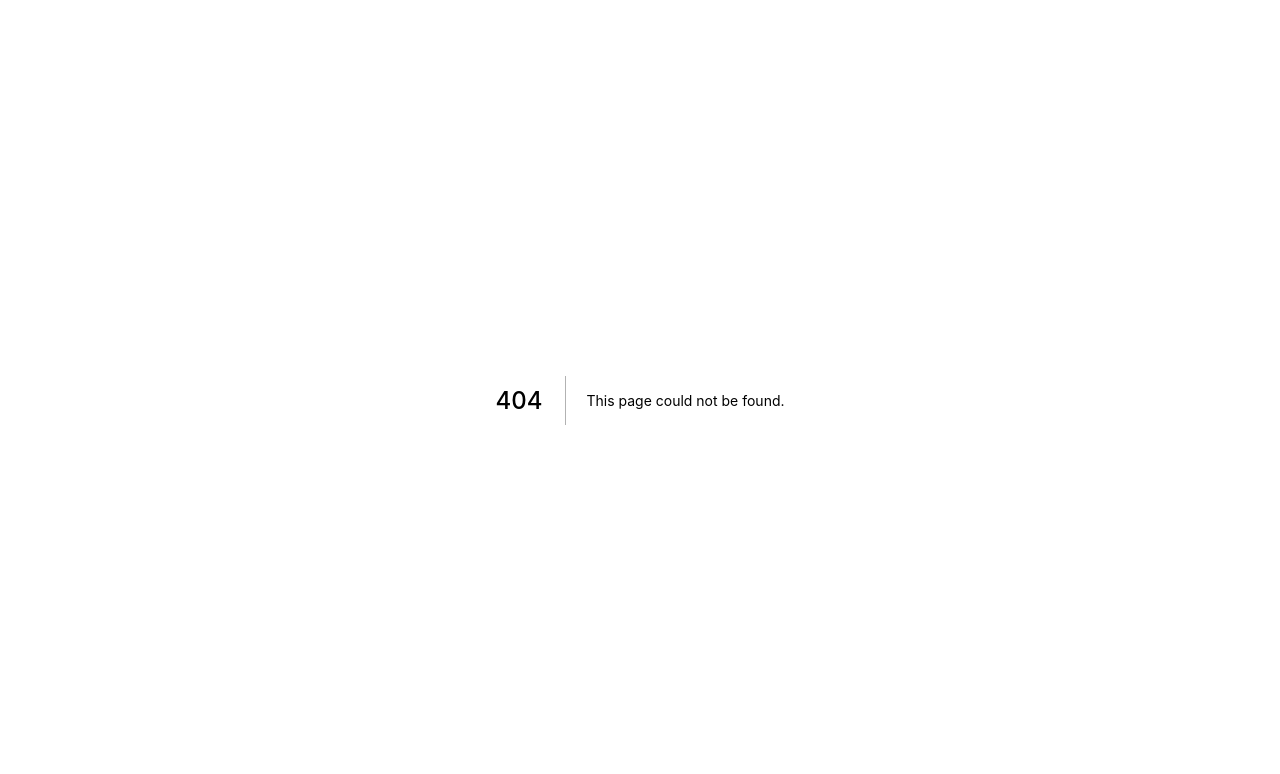
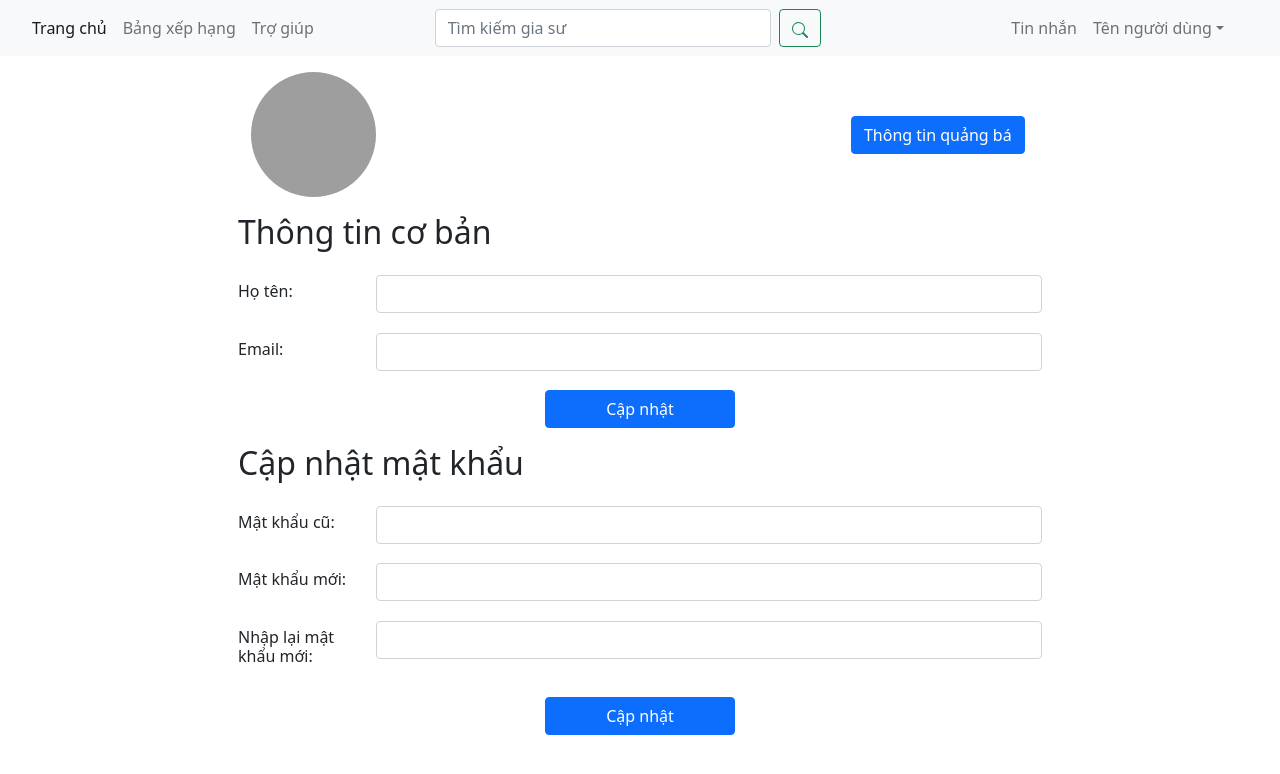
Before and after one commit to thientam075/ETutor-FrontEnd, a Next.js app in the folder etutor/: page /profile in a window 1280 px wide. Before the commit this address had no page. Shown: the top 774 px of the page. Built offline with nearby package versions, Linux system fonts and the light colour scheme; grey boxes are pictures that could not be loaded.

Commit message:
Create profile's user UI

```diff
--- /dev/null
+++ b/etutor/pages/profile.js
@@ -0,0 +1,95 @@
+import Navbar from "../components/navbar";
+
+
+export default function Profile() {
+  const marginInfo = {
+    marginLeft: "9rem",
+    marginRight: "9rem"
+  };
+
+  const changeInfo = () => {
+
+  };
+
+  const changePassword = () => {
+
+  };
+
+  return (
+    <>
+      <Navbar></Navbar>
+      <div className="d-flex justify-content-around m-3">
+        <div className="d-flex">
+          <img
+            src="https://www.w3schools.com/howto/img_avatar.png"
+            className="avatarDetail"
+          ></img>
+        </div>
+        <div className="d-flex align-items-center">
+          <button type="button" className="btn btn-primary m-1">
+            Thông tin quảng bá
+          </button>
+        </div>
+      </div>
+
+
+      <div className="container">
+        <div style={marginInfo} className="row justify-content-around">
+          <h2>Thông tin cơ bản</h2>
+        </div>
+
+        <form onSubmit={changeInfo}>
+          <div style={marginInfo} className="form-group row justify-content-around mb-3 mt-3">
+            <label for="fullname" class="col-sm-2 col-form-label"><h6>Họ tên:</h6></label>
+            <div class="col-sm-10">
+              <input type="text" className="form-control" id="fullname" ></input>
+            </div>
+          </div>
+
+          <div style={marginInfo} className="form-group row justify-content-around mb-3 mt-3">
+            <label for="email" class="col-sm-2 col-form-label"><h6>Email:</h6></label>
+            <div class="col-sm-10">
+              <input type="email" className="form-control" id="email" ></input>
+            </div>
+          </div>
+
+          <div className="form-group row justify-content-around mb-3 mt-3">
+            <button type="submit" className="btn btn-primary col-sm-2">Cập nhật</button>
+          </div>
+        </form>
+
+        <div style={marginInfo} className="row justify-content-around">
+          <h2>Cập nhật mật khẩu</h2>
+        </div>
+
+        <form onSubmit={changePassword}>
+          <div style={marginInfo} className="form-group row justify-content-around mb-3 mt-3">
+            <label for="password" class="col-sm-2 col-form-label"><h6>Mật khẩu cũ:</h6></label>
+            <div class="col-sm-10">
+              <input type="password" className="form-control" id="password" ></input>
+            </div>
+          </div>
+
+          <div style={marginInfo} className="form-group row justify-content-around mb-3 mt-3">
+            <label for="new-password" class="col-sm-2 col-form-label"><h6>Mật khẩu mới:</h6></label>
+            <div class="col-sm-10">
+              <input type="password" className="form-control" id="new-password" ></input>
+            </div>
+          </div>
+
+          <div style={marginInfo} className="form-group row justify-content-around mb-3 mt-3">
+            <label for="confirm-password" class="col-sm-2 col-form-label"><h6>Nhập lại mật khẩu mới:</h6></label>
+            <div class="col-sm-10">
+              <input type="password" className="form-control" id="confirm-password" ></input>
+            </div>
+          </div>
+
+          <div className="form-group row justify-content-around mb-3 mt-3">
+            <button type="submit" className="btn btn-primary col-sm-2">Cập nhật</button>
+          </div>
+        </form>
+      </div>
+    </>
+  );
+
+}
```
